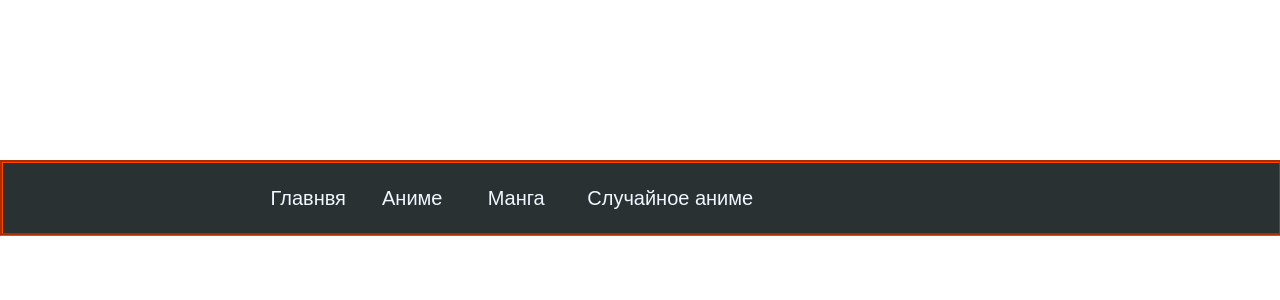
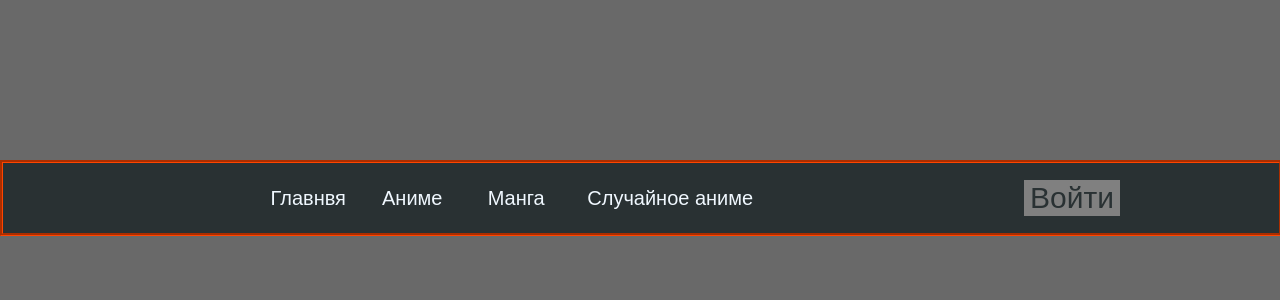
Before and after one commit to SitHond/anime-manga, a PHP site: page / in a window 1280 px wide. Shown: the top 300 px of the page. Run offline with PHP 8.4, Linux system fonts and the light colour scheme.

Commit message:
add button Войти

```diff
--- a/css.css
+++ b/css.css
@@ -1,4 +1,6 @@
-
+body{
+    background-color: dimgrey;
+}
 #header-form{
     position: absolute;
     background-color: #293133;
@@ -43,3 +45,18 @@
     position: absolute;
     left: 20%;
 }
+#button-reg{
+    position: absolute;
+    top: 22.5%;
+    left: 80%;
+}
+.button-regg{
+    font-size: 30px;
+    background-color: gray;
+    border: 1px;
+    color: #293133;
+    border-color: dimgrey;
+}
+.button-regg:hover{
+    color: #ff4500;
+}
--- a/index.php
+++ b/index.php
@@ -1,7 +1,7 @@
 <!doctype html>
 <html lang="ru">
 <head>
-    <link rel="stylesheet" type="text/css" href="css.css">
+    <link rel="stylesheet" type="text/css" href="css.css"> <!--подключение css файла-->
     <meta charset="UTF-8">
     <meta name="viewport"
           content="width=device-width, user-scalable=no, initial-scale=1.0, maximum-scale=1.0, minimum-scale=1.0">
@@ -15,8 +15,11 @@
             <button class="btn" onclick="document.location='/anime.php'">Главнвя</button>
             <button class="btn" onclick="document.location='/anime.php'">Аниме</button>
             <button class="btn" onclick="document.location='/anime.php'">Манга</button>
-            <button class="btnn" onclick="document.location='/anime.php'">Случайное аниме</button></button>
+            <button class="btnn" onclick="document.location='/anime.php'">Случайное аниме</button>
         </div>
+    </div>
+    <div id="button-reg">
+        <button class="button-regg" onclick="document.location='/reg.php'">Войти</button>
     </div>
 </header>
 </body>
```
